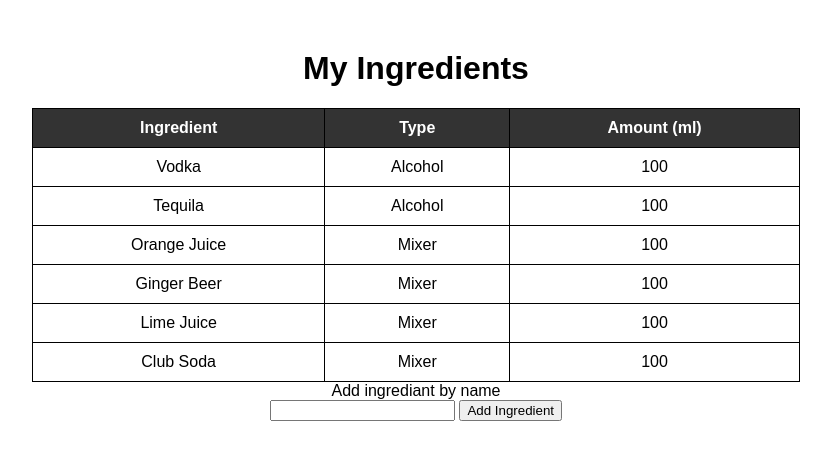
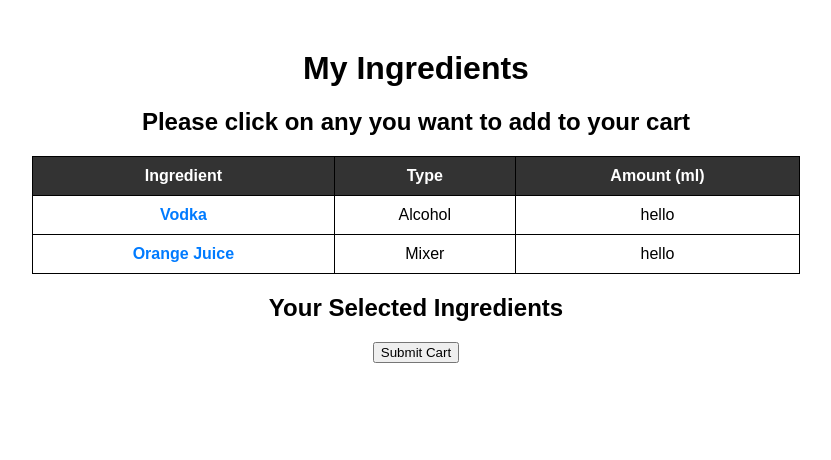
Before and after one commit to aakinci32/barbelt, a Django app: template BarBelt/templates/ingrediants.html in a window 1280 px wide. Shown: the part 66-526 px from the top of the page, without its empty margins (224-1055 px from the left). Run offline with Django 5.2, Linux system fonts and the light colour scheme; the template is opened without the code that fills it: values that come from a table or form of the project are taken from there, others are empty; data comes from the database, SQL or seed files in the repository; both versions use the stored data as it was after the commit.

Commit message:
Form on ingredients request

```diff
--- a/BarBelt/models.py
+++ b/BarBelt/models.py
@@ -9,7 +9,7 @@ class User(models.Model):
         return self.name,
 
 
-class Ingrediant(models.Model):
+class Ingredient(models.Model):
     name = models.CharField(max_length = 100)
     type = models.CharField(max_length = 100)
     amount = models.FloatField()
--- a/BarBelt/templates/ingrediants.html
+++ b/BarBelt/templates/ingrediants.html
@@ -5,6 +5,25 @@
     <meta name="viewport" content="width=device-width, initial-scale=1.0">
     <title>My Ingredients</title>
     <style>
+         /* Make the clickable ingredient name look like a button */
+    .ingredient-clickable {
+        color: #007bff;
+        text-decoration: none;
+        cursor: pointer;
+        font-weight: bold;
+    }
+
+    .ingredient-clickable:hover {
+        text-decoration: underline;
+        color: #0056b3;
+    }
+
+    /* Optional: Add some padding and background color to the selected ingredient list */
+    #ingredient-list li {
+        padding: 5px;
+        border: 1px solid #ddd;
+        margin-bottom: 5px;
+    }
         body {
             font-family: Arial, sans-serif;
             margin: 0;
@@ -58,50 +77,59 @@
 
     <div class="container">
         <h1>My Ingredients</h1>
+        <h2>Please click on any you want to add to your cart</h2>
         <table>
             <tr>
                 <th>Ingredient</th>
                 <th>Type</th>
                 <th>Amount (ml)</th>
             </tr>
+            {% for ingredient in ingredients %}
             <tr>
-                <td>Vodka</td>
-                <td>Alcohol</td>
-                <td>100</td>
+                <td><a href="#" class="ingredient-clickable" data-name="{{ ingredient.name }}" data-type="{{ ingredient.type }}" data-amount="{{ ingredient.amount }}" data-index="{{ forloop.counter0 }}">{{ ingredient.name }}</a></td>
+                <td>{{ ingredient.type }}</td>
+                <td>hello</td>
             </tr>
-            <tr>
-                <td>Tequila</td>
-                <td>Alcohol</td>
-                <td>100</td>
-            </tr>
-            <tr>
-                <td>Orange Juice</td>
-                <td>Mixer</td>
-                <td>100</td>
-            </tr>
-            <tr>
-                <td>Ginger Beer</td>
-                <td>Mixer</td>
-                <td>100</td>
-            </tr>
-            <tr>
-                <td>Lime Juice</td>
-                <td>Mixer</td>
-                <td>100</td>
-            </tr>
-            <tr>
-                <td>Club Soda</td>
-                <td>Mixer</td>
-                <td>100</td>
-            </tr>
+            {% empty %}
+                <li>No ingredients added yet</li>
+            {% endfor %}
         </table>
+
+        <h2>Your Selected Ingredients</h2>
+            <form method="post" action = "{% url 'submit_cart' %}">
+                {% csrf_token %}
+                <ul id="ingredient-list"></ul> <!-- List of selected ingredients -->
+                <input type="submit" value="Submit Cart">
+            </form>
+
+
     </div>
-    <form action="{% url 'add_ingredient' %}" method="post">
-        {% csrf_token %}
 
-        <label for = "addIngrediant">Add ingrediant by name</label><br>
-        <input type="text" name="ingredient" required>
-        <input type="submit" value="Add Ingredient">
-    </form>
+    <script>
+            document.querySelectorAll('.ingredient-clickable').forEach(item => {
+            item.addEventListener('click', function(event) {
+                event.preventDefault();
+
+                const name = item.getAttribute('data-name');
+                const index = item.getAttribute('data-index');
+
+                // Create a new list item for the selected ingredient
+                const listItem = document.createElement('li');
+                listItem.textContent = `${name}`;  // Show the name in the list
+
+                // Create a hidden input to store the index of the selected ingredient
+                const hiddenInput = document.createElement('input');
+                hiddenInput.type = 'hidden';
+                hiddenInput.name = 'selected_ingredients';  // All indices are named the same
+                hiddenInput.value = index;  // Set the index as the value
+
+                // Append the hidden input to the list item
+                listItem.appendChild(hiddenInput);
+
+                // Add the selected ingredient name to the list
+                document.getElementById('ingredient-list').appendChild(listItem);
+            });
+        });
+    </script>
 </body>
 </html>
--- a/BarBelt/urls.py
+++ b/BarBelt/urls.py
@@ -30,5 +30,6 @@ urlpatterns = [
     path('\products',views.products,name = 'products'),
     path('\submitRequest',views.processRequest,name = 'submit_request'),
     path('\suggestions',views.suggestions,name = 'suggestions'),
+    path('\submitCart',views.submitCart,name = 'submit_cart'),
 
 ]
```
Also changed, not shown: BarBelt/views.py (+13 -4 lines), BarBelt/migrations/0001_initial.py (added), BarBelt/migrations/__init__.py (added), db.sqlite3, 2 other files.
